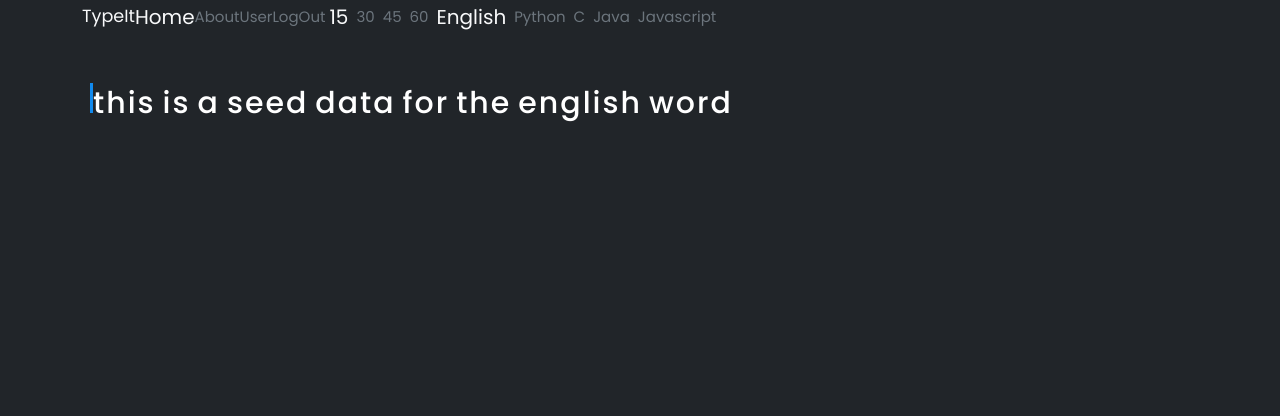
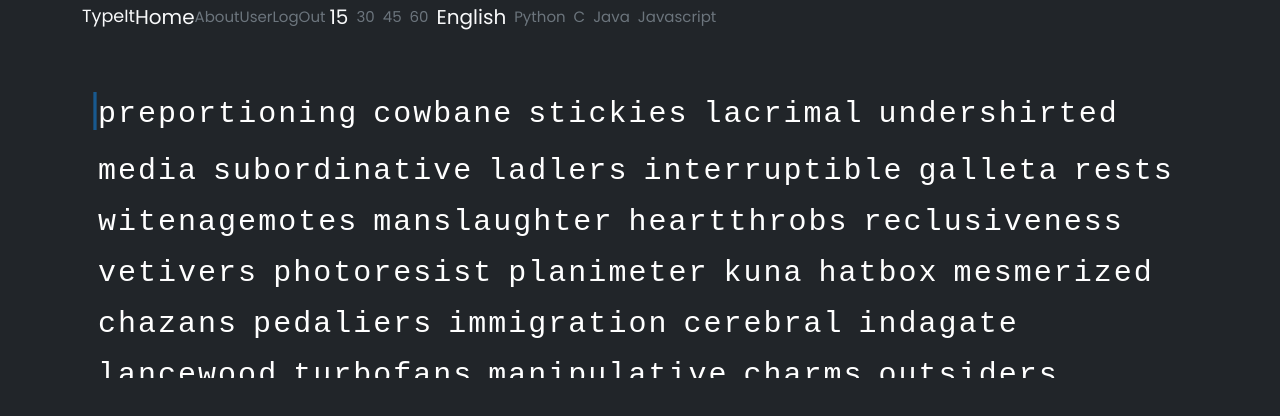
Before and after one commit to nitish-420/typeIt-frontend, a React (Create React App) app: page / in a window 1280 px wide. Shown: the top 416 px of the page. Built offline with nearby package versions, Linux system fonts and the light colour scheme; sample sign-in values are in the browser's storage.

Commit message:
upto caret correction part

```diff
--- a/public/styles.css
+++ b/public/styles.css
@@ -6,6 +6,8 @@
     padding: 0px;
     margin: 0px;
     box-sizing: border-box;
+    scroll-behavior: smooth;
+
 }
 
 #root {
@@ -19,6 +21,7 @@ body {
     font-family: -apple-system, BlinkMacSystemFont, 'Segoe UI', 'Roboto', 'Oxygen', 'Ubuntu', 'Cantarell', 'Fira Sans', 'Droid Sans', 'Helvetica Neue', sans-serif;
     -webkit-font-smoothing: antialiased;
     -moz-osx-font-smoothing: grayscale;
+    overflow: visible;
 }
 
 code {
@@ -351,6 +354,7 @@ h6 span {
 }
 
 .textArea {
+    font-family: monospace;
     height: 300px;
     width: 100%;
     background-color: #212529;
@@ -364,39 +368,73 @@ h6 span {
 	overflow: hidden;
     word-break: break-all;
     white-space: normal;
+
+
 }
 
 .everyChar{
     font-size: 30px;
-    margin-left: 1px;
-    margin-right: 1px;
+    /* margin-left: 1px;
+    margin-right: 1px; */
+    padding-left: 1px;
+    padding-right: 1px;
     /* padding-left: 1px; */
 }
 
+/* in case need it in future
 .activeChar::before {
     content: '';
     width: 3px;
-    height: 30px;
+    height: 40px;
+    position: relative;
+    top: 10px;
     background: rgb(16, 147, 255);
-    opacity: 0;
+    opacity: 1;
     display: inline-block;
-    animation: blink 0.5s linear infinite alternate;
+    animation: blink 2s linear infinite alternate;
+    transition: right 2s ease;
+}
+.lastActiveChar::after{
+    position: relative;
+    top:10px;
+    content: '';
+    width: 3px;
+    height: 40px;
+    background: rgb(16, 147, 255);
+    opacity: 1;
+    display: inline-block;
+    animation: blink 2s linear infinite alternate;
+}
+*/
+
+#caret{
+    transition: left 0.1s ease;
+	margin: 0px;
+    padding: 0px;
+	position: relative;
+    right: -10px;
+    font-size: 40px;
+	color: rgb(16, 147, 255);
+    animation: blink 2s linear infinite alternate;
+    transition: right 0.1s ease;
 }
 
+
+
 @keyframes blink {
-50% {
-    opacity: 0;
-}
-100% {
-    opacity: 1;
-}
-}
+    0%,100% {
+        opacity: 1;
+    }
 
-.testBox{
-    overflow: hidden;
+    50% {
+        opacity: 0;
+    }
 }
 
 .word{
-    margin-left: 7px;
+    margin-left: 15px;
     display: inline-block;
 }
+#activeWord{
+    margin-left: -9px;
+}
--- a/src/App.js
+++ b/src/App.js
@@ -1,5 +1,4 @@
 import { BrowserRouter as Router, Switch, Route } from "react-router-dom";
-
 import Alert from "./components/Alert";
 import Navbar from "./components/Navbar";
 import Home from "./components/Home"
@@ -15,6 +14,7 @@ function App() {
 	const testState=useSelector((state)=>{
 		return state.handleTestState
 	})
+
 
 	return (
 		<div className="root bg-dark container">
--- a/src/actions/index.js
+++ b/src/actions/index.js
@@ -45,6 +45,7 @@ export const getWords=()=>dispatch=>{
 export const startTest=(time)=>dispatch=>{
     dispatch({type:"STARTTEST"})
     setTimeout(()=>{dispatch({type:"STOPTEST"})},time*1000)
+    dispatch({type:"TESTCOMPLETED"})
 }
 
 export const stopTest=()=>dispatch=>{
@@ -59,3 +60,15 @@ export const nextActiveWord=()=>dispatch=>{
 export const nextActiveChar=()=>dispatch=>{
     dispatch({type:"ACTIVENEXTCHAR"})
 }
+
+export const prevActiveWord=()=>dispatch=>{
+    dispatch({type:"ACTIVEPREVWORD"})
+}
+
+export const prevActiveChar=()=>dispatch=>{
+    dispatch({type:"ACTIVEPREVCHAR"})
+}
+
+export const resetActiveState=()=>dispatch=>{
+    dispatch({type:"RESETACTIVESTATE"})
+}
--- /dev/null
+++ b/src/components/Caret.jsx
@@ -0,0 +1,15 @@
+import {React} from 'react'
+import { useSelector } from 'react-redux'
+export default function Caret(props) {
+
+    const activeWordState=useSelector((state)=>{
+        return state.handleActiveWordState
+    })
+
+
+    return (
+        <span id='caret' style={{right:(-10-20*Math.min(props.len,activeWordState.char))}}>
+            |
+        </span>
+    )
+}
--- a/src/components/Character.jsx
+++ b/src/components/Character.jsx
@@ -1,14 +1,18 @@
 import React from 'react'
-import { useSelector } from 'react-redux'
+// import { useSelector } from 'react-redux'
 export default function Character(props) {
 
 
-    const activeWordState=useSelector((state)=>{
-        return state.handleActiveWordState
-    })
+    // const activeWordState=useSelector((state)=>{
+    //     return state.handleActiveWordState
+    // })
+
+    // const words=useSelector((state)=>{
+    //     return state.handleWordState
+    // })
 
     return (
-        <span className={`everyChar ${((props.idx===activeWordState.char && props.wordIdx===activeWordState.word) ? "activeChar" :"")}`}>
+        <span className='everyChar'>
             {props.char}
         </span>
     )
--- a/src/components/EnglishEditor.jsx
+++ b/src/components/EnglishEditor.jsx
@@ -1,81 +1,31 @@
-import React from "react";
+import {React} from "react";
 import { useSelector,useDispatch } from "react-redux";
 import { getWords } from "../actions";
-import {words} from "../helpers/words.json"
 import Word from "./Word";
 
 export default function EnglishEditor(){
 
-
-    // const { typedWord, currWord, timer, words, typedHistory } = this.props;
-    // let extraLetters = typedWord.slice(currWord.length).split("");
     const dispatch=useDispatch()
 
-    // console.log(words)
+    const words=useSelector((state)=>{
+        return state.handleWordState
+    })
+    if(words.length===0){
+        dispatch(getWords())
+    }
 
-    // const line="this is a seed data for the english word"
-    const line=["this","is","a","seed","data","for","the","english","word"]
+    // const activeWordState=useSelector((state)=>{
+    //     return state.handleActiveWordState
+    // })
+
 
     return (
-        <p className="textArea">
-            {line.map((word,idx)=>{
-                return <Word word={word} key={idx} idx={idx}/>
+        <div className="textArea" id="area" >
+            {words.map((word,idx)=>{
+                return (
+                    <Word word={word} key={idx} idx={idx} />
+                )
         })}
-        </p>
+        </div>
     )
-    // return (
-    //     <div className="test">
-    //         <div className="timer">{timer}</div>
-    //         <div className="box">
-    //             {words.map((word, idx) => {
-    //                 return (
-    //                     <div
-    //                         key={word + idx}
-    //                         className="word"
-    //                         id={currWord === word ? "active" : undefined}>
-    //                         {currWord === word ? (
-    //                             <span
-    //                                 id="caret"
-    //                                 className="blink"
-    //                                 style={{
-    //                                     left: typedWord.length * 14.5833,
-    //                                 }}>
-    //                                 |
-    //                             </span>
-    //                         ) : null}
-    //                         {word.split("").map((char, charId) => {
-    //                             return (
-    //                                 <span key={char + charId}>{char}</span>
-    //                             );
-    //                         })}
-    //                         {currWord === word
-    //                             ? extraLetters.map((char, charId) => {
-    //                                 return (
-    //                                     <span
-    //                                         key={char + charId}
-    //                                         className="wrong extra">
-    //                                         {char}
-    //                                     </span>
-    //                                 );
-    //                             })
-    //                             : typedHistory[idx]
-    //                                 ? typedHistory[idx]
-    //                                     .slice(words[idx].length)
-    //                                     .split("")
-    //                                     .map((char, charId) => {
-    //                                         return (
-    //                                             <span
-    //                                                 key={char + charId}
-    //                                                 className="wrong extra">
-    //                                                 {char}
-    //                                             </span>
-    //                                         );
-    //                                     })
-    //                                 : null}
-    //                     </div>
-    //                 );
-    //             })}
-    //         </div>
-    //     </div>
-    // );
 }
--- a/src/components/Home.jsx
+++ b/src/components/Home.jsx
@@ -8,7 +8,7 @@ import JavaEditor from "./JavaEditor"
 import JavascriptEditor from "./JavascriptEditor"
 import Restart from './Restart';
 import { useDispatch } from 'react-redux';
-import {onRestart,startTest} from "../actions/index"
+import {onRestart,startTest,nextActiveChar,nextActiveWord,prevActiveChar} from "../actions/index"
 
 
 export default function Home() {
@@ -45,6 +45,11 @@ export default function Home() {
         history.push("/login")
     }
 
+    const words=useSelector((state)=>{
+        return state.handleWordState
+    })
+    let area=document.getElementById("activeWord")
+
     window.onkeydown=(e)=>{
         switch(e.key){
             case "Tab":
@@ -54,16 +59,42 @@ export default function Home() {
             case "Escape":
                 e.preventDefault()
                 break
+            case " ":
+                e.preventDefault()
+                if(activeWordState.char!==0){
+                    dispatch(nextActiveWord())
+                }
+                area=document.getElementById("activeWord")
+                if(area !==null){
+                    area.scrollIntoView({
+                        block:"center"
+                    })
+                }
+                break
+            case "Backspace":
+                e.preventDefault()
+                if(activeWordState.char!==0){
+                    dispatch(prevActiveChar())
+                }
+                break
             default :
+                e.preventDefault()
                 if(!testState){
                     dispatch(startTest(timeState))
                 }
-
+                let key=e.key
+                if(key===words[activeWordState.word][activeWordState.char]){
+                    console.log("success")
+                    dispatch(nextActiveChar())
+                }
+                else{
+                    console.log("danger")
+                    dispatch(nextActiveChar())
+                }
 
 
         }
     }
-
 
 
     return (
--- a/src/components/User.jsx
+++ b/src/components/User.jsx
@@ -2,10 +2,6 @@ import React from 'react'
 
 export default function User() {
 
-    const user={
-        userName:"nitish",
-
-    }
     return (
         <div>
             hii this is user
--- a/src/components/Word.jsx
+++ b/src/components/Word.jsx
@@ -1,6 +1,7 @@
-import React from 'react'
+import {React} from 'react'
 import Character from "./Character";
 import { useSelector } from 'react-redux';
+import Caret from "./Caret";
 
 export default function Word(props) {
 
@@ -8,8 +9,10 @@ export default function Word(props) {
         return state.handleActiveWordState
     })
 
+
     return (
-        <div className={`word  ${props.idx===activeWordState.word ? "activeWord":"" }`}>
+        <div className='word' id={`${props.idx===activeWordState.word ? "activeWord":"" }`}>
+            {activeWordState.word===props.idx ? <Caret len={props.word.length}/>:null}
             {props.word.split("").map((char,idx)=>{
                 return <Character char={char} key={idx} idx={idx} wordIdx={props.idx}/>
             })}
--- a/src/reducers/activeWordState.js
+++ b/src/reducers/activeWordState.js
@@ -13,6 +13,18 @@ const handleActiveWordState=(state=activeState,action)=>{
         case "ACTIVENEXTCHAR":
             final.char+=1
             return final;
+        case "ACTIVEPREVWORD":
+            final.word-=1
+            final.char=0
+            // Will decide later to add this or not
+            return final;
+        case "ACTIVEPREVCHAR":
+            final.char-=1
+            return final;
+
+        case "RESETACTIVESTATE":
+            return activeState;
+
         default : return state;
     }
 }
--- a/src/reducers/getWords.js
+++ b/src/reducers/getWords.js
@@ -1,6 +1,6 @@
 import {words} from "../helpers/words.json"
 
-const handleWordState=async(state=[],action)=>{
+const handleWordState=(state=[],action)=>{
     const data=[]
 
     let idx=Math.floor(Math.random() * (10000 + 1));
```
Also changed, not shown: src/components/Restart.jsx (+10 -3 lines).
